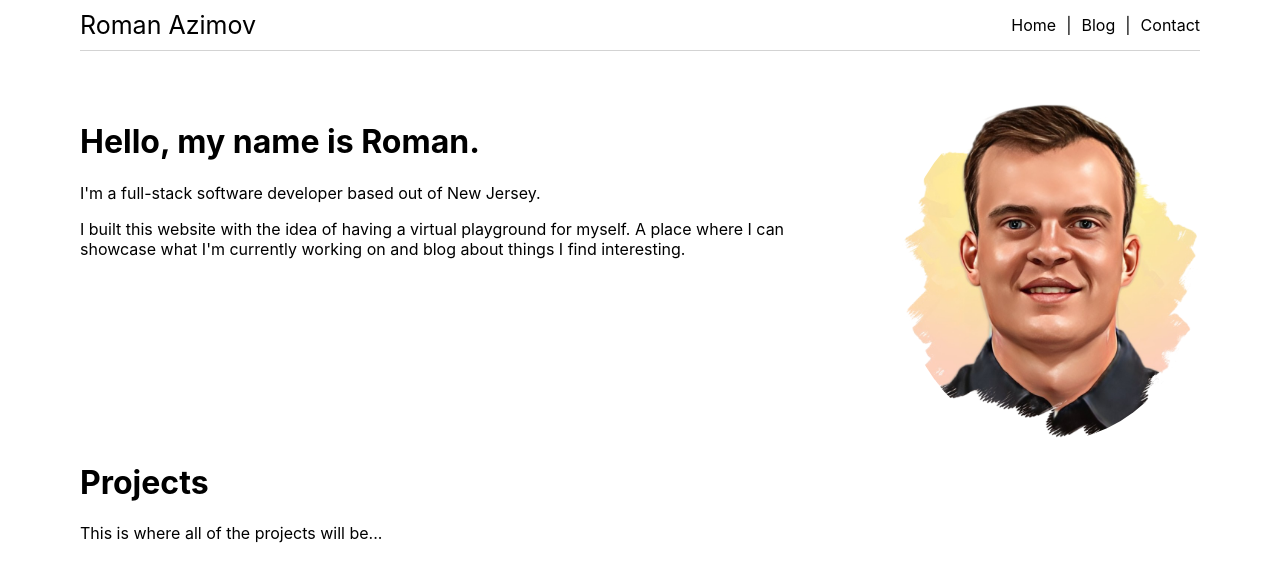
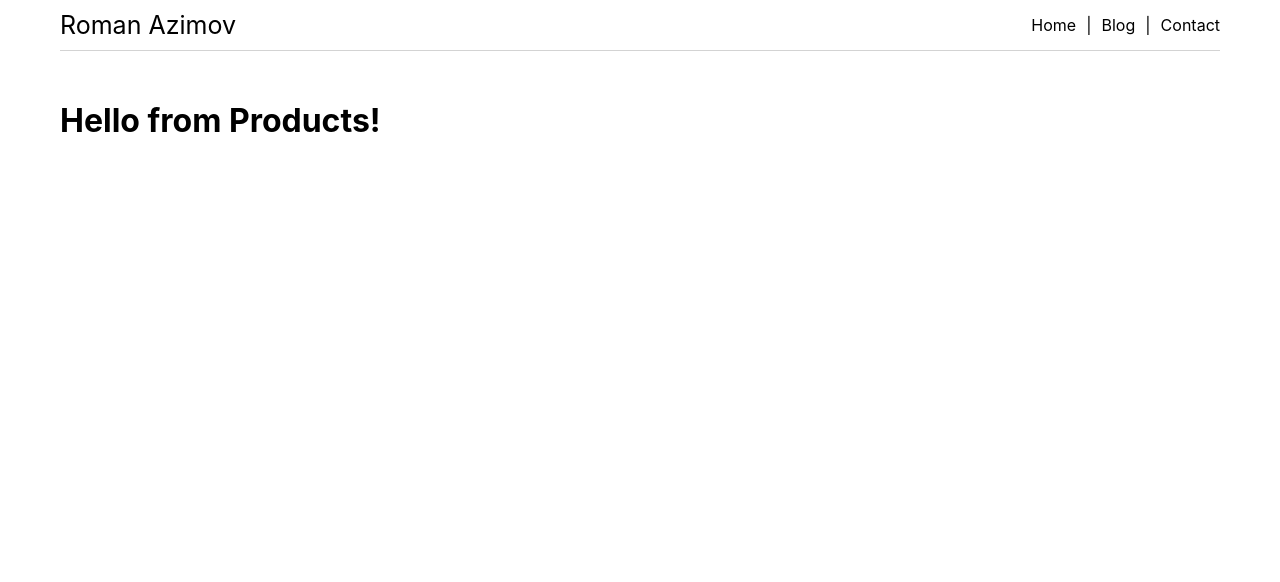
Before and after one commit to romanazimov/PersonalWebsite, a React (Create React App) app: page /blog in a window 1280 px wide. Shown: the top 582 px of the page. Built offline with nearby package versions, Linux system fonts and the light colour scheme.

Commit message:
Added routing for home, blog, and contact.

```diff
--- a/package.json
+++ b/package.json
@@ -8,6 +8,7 @@
     "@testing-library/user-event": "^13.5.0",
     "react": "^18.2.0",
     "react-dom": "^18.2.0",
+    "react-router-dom": "^6.14.1",
     "react-scripts": "5.0.1",
     "web-vitals": "^2.1.4"
   },
--- a/src/App.js
+++ b/src/App.js
@@ -1,21 +1,31 @@
-import React from "react"
-import './App.css';
-import Nav from './Components/nav/Nav'
-import Bio from './Components/bio/Bio'
-import Projects from './Components/projects/Projects'
+import React from "react";
+import "./App.css";
+import Nav from "./Components/nav/Nav";
+// import Bio from "./Components/bio/Bio";
+// import Projects from "./Components/projects/Projects";
+import { Routes, Route } from "react-router-dom";
+
+import Home from "./Pages/Home";
+import Blog from "./Pages/Blog";
+import Contact from "./Pages/Contact";
 
 class App extends React.Component {
 	render() {
 		return (
-      <body>
+			<div>
 				<Nav />
-        <Bio />
-        <Projects />
+				<Routes>
+					<Route path="/" element={<Home />} />
+					<Route path="/blog" element={<Blog />} />
+					<Route path="/contact" element={<Contact />} />
+				</Routes>
+				{/* <Bio />
+				<Projects /> */}
 				{/* <img src={logo} alt={"logo"}/>  */}
 				{/* <p>Hello world!</p>
 				<MyButton message={'Hello World!'}/>
 				<Table characterData={characters} /> */}
-      </body>
+			</div>
 		);
 	}
 }
--- a/src/Components/nav/Nav.js
+++ b/src/Components/nav/Nav.js
@@ -7,9 +7,9 @@ function Nav() {
         <div>
           <a href="/">Home</a>
           <span className='seperator'>|</span>
-          <a href="/css/">Blog</a>
+          <a href="/blog/">Blog</a>
           <span className='seperator'>|</span>
-          <a href="/js/">Contact</a>
+          <a href="/contact/">Contact</a>
         </div>
       </nav>
     );
--- /dev/null
+++ b/src/Pages/Blog.js
@@ -0,0 +1,9 @@
+function Products() {
+    return (
+        <div>
+            <h1>Hello from Products!</h1>
+        </div>
+    );
+}
+
+export default Products;
--- /dev/null
+++ b/src/Pages/Contact.js
@@ -0,0 +1,9 @@
+function About() {
+    return (
+        <div>
+            <h1>Hello from About!</h1>
+        </div>
+    );
+}
+
+export default About;
--- /dev/null
+++ b/src/Pages/Home.js
@@ -0,0 +1,16 @@
+// import Bio from "../../Components/bio/Bio";
+// import Projects from "./Components/projects/Projects";
+
+import Bio from '../Components/bio/Bio';
+import Projects from "../Components/projects/Projects";
+
+function Home() {
+    return (
+        <div>
+            <Bio />
+			<Projects />
+        </div>
+    );
+}
+
+export default Home;
--- a/src/index.js
+++ b/src/index.js
@@ -1,14 +1,17 @@
 import React from 'react';
 import ReactDOM from 'react-dom/client';
+import { BrowserRouter } from 'react-router-dom';
 import './index.css';
 import App from './App';
 import reportWebVitals from './reportWebVitals';
 
 const root = ReactDOM.createRoot(document.getElementById('root'));
 root.render(
-  <React.StrictMode>
-    <App />
-  </React.StrictMode>
+	<React.StrictMode>
+    <BrowserRouter>
+    	<App />
+    </BrowserRouter>
+	</React.StrictMode>
 );
 
 // If you want to start measuring performance in your app, pass a function
```
Also changed, not shown: src/Components/bio/Bio.js (+10 -6 lines), 1 other file (tests, documents, lock files or other folders). Lines whose indentation alone changed are shown as unchanged.
